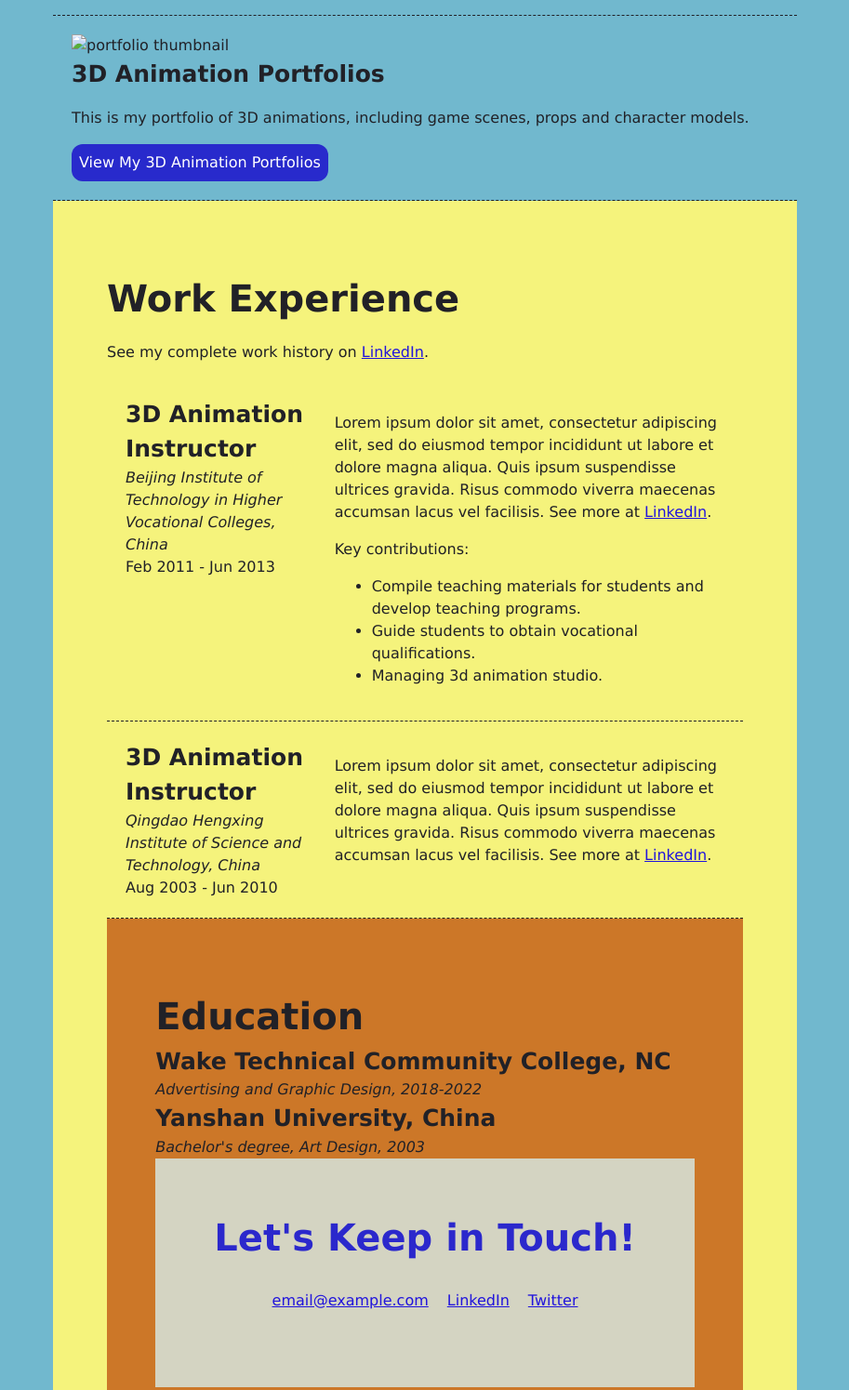
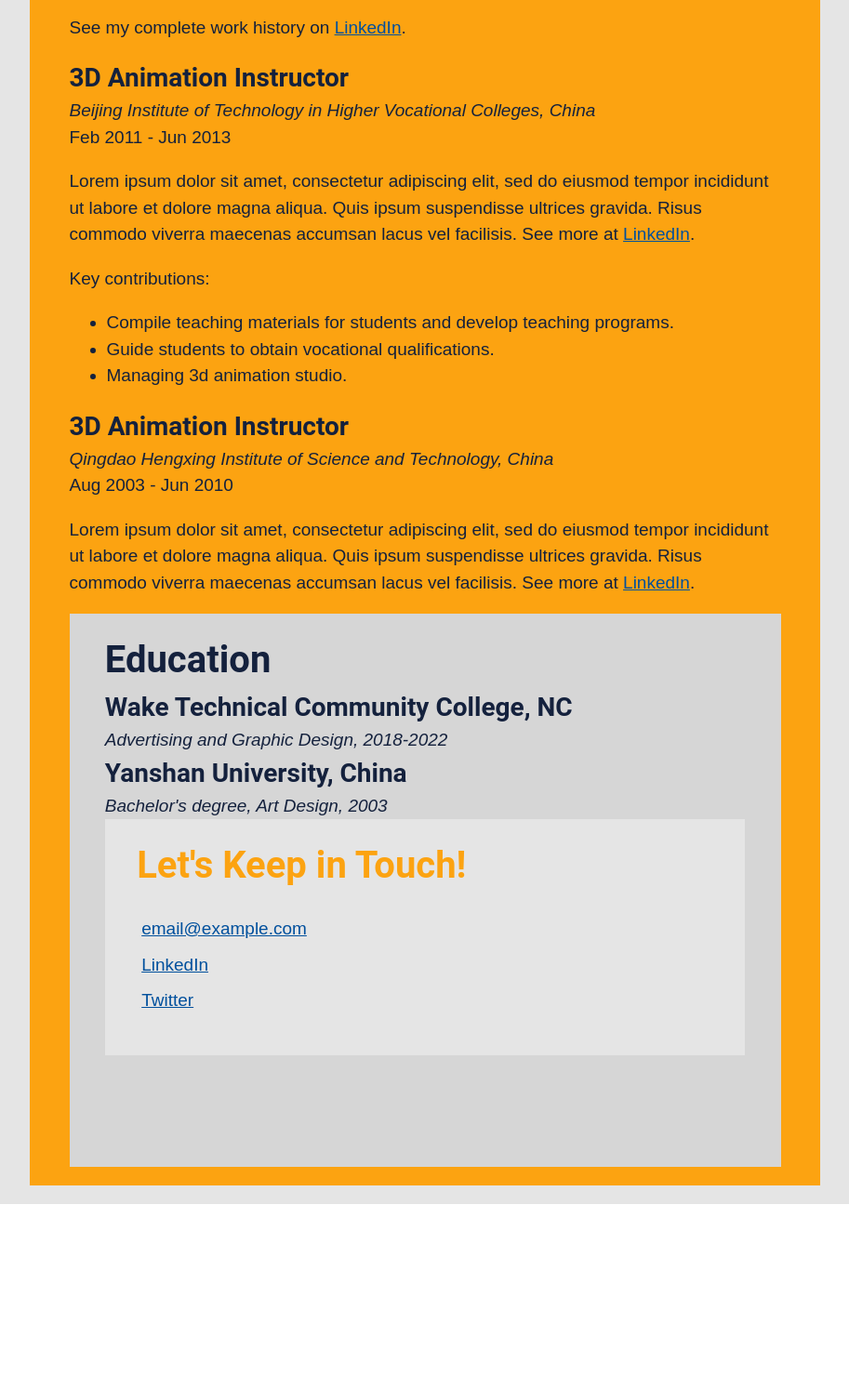
Before and after one commit to 88WH/ResumeAssignment, a plain HTML site: page index.html in a window 1280 px wide. Shown: the part 941-2436 px from the top of the page at 93% size, without its empty margins (183-1096 px from the left). After the commit the page ends 2236 px from the top, so only its background shows below. Drawn offline with Linux system fonts and the light colour scheme; files that its build step writes are made by us from their sources.

Commit message:
Add files via upload

```diff
--- a/styles.css
+++ b/styles.css
@@ -1,9 +1,22 @@
+/*
+COLOR PALETTE
+https://coolors.co/palette/000000-14213d-fca311-e5e5e5-ffffff
+#000000 - black
+#14213D - oxford blue
+#00509d - USAFA Blue
+#FCA311 - orange web
+#E5E5E5 - platinum
+#d6d6d6 - light Gray
+#FFFFFF - white
+*/
+
+
 /* Global styles
 ------------------------------------*/
 html {
     box-sizing: border-box;
   }
-*,*:before, *after{
+*,*:before, *:after{
     box-sizing: inherit;
 }
 img{
@@ -11,39 +24,46 @@ img{
     margin:0;
 }
 a{
-    color:rgb(33, 20, 220);
+    color:#00509d;
 }
 a:hover{
-    text-decoration: italic;
+    text-decoration: none;
 }
 body{
-    color:rgb(33, 33, 39);
+    color:#14213D;
     margin: 0;
     padding: 0;
-    font-family: Verdana, Geneva, Tahoma, sans-serif;
-    font-size: 16px;
+    font-family: 'Source Serif 4', sans-serif;
+    font-size: 19px;
     line-height: 1.5
 }
+
+h1, h2{
+    font-family: 'Roboto', sans-serif;
+    margin: 0;
+}
+
 h1{
-    font-family: 'Gill Sans', 'Gill Sans MT', Calibri, 'Trebuchet MS', sans-serif;
-    color: rgb(255, 255, 255);
+    color: #FCA311;
     font-size: 90px;
-    line-height: 2;
+    line-height: 1;
 }
-h2,h3{
-    font-family: Verdana, Geneva, Tahoma, sans-serif;
-    margin:0;
+
+h2{
     font-size: 40px;
 }
+
 h3{
-    font-size: 25px;
+    font-family: 'Roboto', sans-serif;
+    font-size: 28px;
+    margin: 0;
 }
 
 .content-wrap {
-    max-width: 800px;
+    max-width: 850px;
     width: 90%;
     margin: 0 auto;
-    padding: 55px 0;
+    padding: 20px 0;
   }
   .item-details h3 {
     margin-bottom: 0;
@@ -54,89 +74,78 @@ h3{
   .item-details h3 ~ p {
     margin: 0;
   }
-  .divider > section {
-    overflow: hidden;
-    border-bottom: 1px dashed rgb(33, 33, 39);
-    padding: 20px 20px;
-  }
-  .divider > section:last-of-type {
-    border: none;
-  }
+
 
 /* Profile
 ------------------------------------*/
 header{
     background-image: url(../images/1621988680427.jpg);
+    color:#FCA311;
     background-position: top right;
     background-size: cover;
-    padding-bottom: 100px;
+    padding-bottom: 5px;
 }
 
 /* Portfolio
 ------------------------------------*/
 .portfolios {
-    background: rgb(113, 184, 206);
+    background: #E5E5E5;
   }
-  .portfolio a {
-    color: rgb(113, 184, 206);
+  .portfolios a {
+    color: #00509d;;
   }
   .portfolios .btn {
-    background: rgb(40, 42, 204);
-    color: rgb(255, 255, 255);
+    background: #00509d;
+    color: #FCA311;
     text-decoration: none;
-    padding: 8px;
+    padding: 12px;
     border-radius: 12px;
     display: inline-block;
   }
-  .portfolio .btn:hover {
-    background: rgb(204, 119, 40);
+  .portfolios .btn:hover {
+    background: rgba(30, 65, 180, 80%);
   }
   .portfolio-item h3 {
+    color:#FCA311;
     margin-top: 0;
   }
 
+  .portfolio-item{
+    overflow: hidden;
+    border-bottom: 1px dashed #14213D;
+    padding:20px 0;
+  }
+
+  .portfolio-item img {
+    float:left;
+    margin-right: 25px;
+  }
 
 /* Work Experience
 ------------------------------------*/
 .work-experience {
-    background: rgb(245, 243, 124);
+    background: #FCA311;
   }
-
 
 
   /* Education
   ------------------------------------*/
   .education {
-    background-color: rgb(204, 119, 40);
+    background-color: #d6d6d6;
     background-position: top right;
     background-size: cover;
     padding-bottom: 100px;
   }
   .education p {
-    width: 75%;
+    width: 85%;
   }
 
 
   /* Contact Info
   ------------------------------------*/
   footer {
-    background: rgb(204, 51, 40);
-    color: rgb(204, 119, 40);
-  }
-  .contact-list {
-    list-style-type: none;
-    padding: 0;
-  }
-  .contact-list a {
-    padding: 5px;
-    display: inline-block;
-  }
-
-  /* Contact Info
-------------------------------------*/
-footer {
-    background: rgb(212, 212, 194);;
-    color: rgb(43, 40, 204);;
+    background: #E5E5E5;
+    color: #FCA311;
   }
   .contact-list {
     list-style-type: none;
@@ -149,37 +158,3 @@ footer {
 
   /* Responsive
   ------------------------------------*/
-  @media screen and (min-width: 750px) {
-
-    header, footer {
-      text-align: center;
-    }
-
-    .project-item img {
-      float: left;
-      margin-right: 20px;
-    }
-
-    .job-item {
-      display: grid;
-      grid-template-columns: 1fr 2fr;
-      column-gap: 15px;
-    }
-
-    .contact-list {
-      display: flex;
-      justify-content: center;
-    }
-    .contact-list a {
-      padding: 10px;
-    }
-  }
-
-  @media screen and (max-width: 749px) {
-    h1 {
-      font-size: 75px;
-      margin-bottom: 20px;
-    }
-    h1,h2{
-      line-height: 1;
-    }
```
